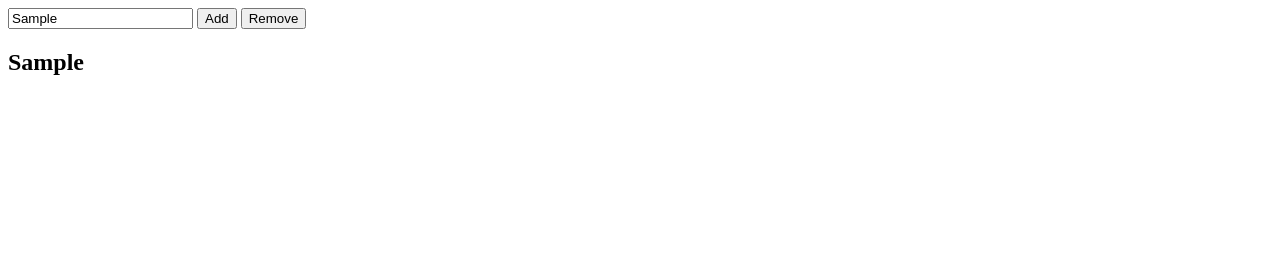
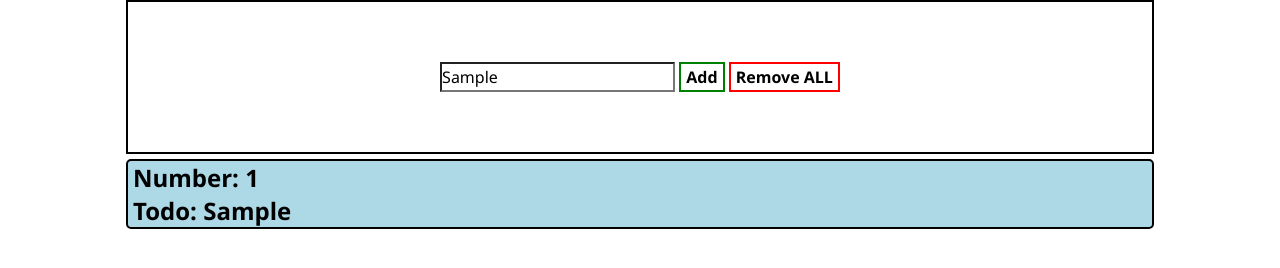
Before and after one commit to StianPost/JS_TODO_Project, a plain HTML site: page index.html in a window 1280 px wide. Both pictures are taken after typing "Sample" into the empty fields and a click on the input "Add". Drawn offline with Linux system fonts and the light colour scheme.

Commit message:
cleaned it up

```diff
--- a/css/styles.css
+++ b/css/styles.css
@@ -1,6 +1,57 @@
+* {
+  margin: 0;
+  padding: 0;
+  font-family: 'Segoe UI', Tahoma, Geneva, Verdana, sans-serif;
+}
+.formDiv {
+  width: 80%;
+  margin: auto;
+  border: black 2px solid;
+  height: 150px;
+  display: flex;
+  justify-content: center;
+  align-items: center;
+}
+
+.addBtn {
+  border: green 2px solid;
+  font-weight: bold;
+}
+.removeBtn {
+  border: red 2px solid;
+  font-weight: bold;
+}
+
+.addBtn,
+.removeBtn {
+  background-color: white;
+  font-size: 1rem;
+  height: 30px;
+  padding: 0px 5px;
+}
+.todoInput {
+  background-color: white;
+  font-size: 1rem;
+  height: 26px;
+}
+
 .odd {
-  background-color: green;
+  background-color: lightblue;
 }
 .even {
-  background-color: red;
+  background-color: lightgreen;
 }
+
+.odd,
+.even {
+  width: 80%;
+  margin: auto;
+  margin-top: 5px;
+  border: black 2px solid;
+  border-radius: 5px;
+  min-height: 50px;
+}
+.odd h2,
+.even h2 {
+  margin-left: 5px;
+}
--- a/index.html
+++ b/index.html
@@ -11,11 +11,22 @@
   <body>
     <header></header>
     <main>
-      <div>
+      <div class="formDiv">
         <form action="">
-          <input type="text" name="todo" id="todoItem" placeholder="Todo:" />
-          <input type="submit" id="addItem" value="Add" />
-          <input type="submit" id="removeItem" value="Remove" />
+          <input
+            type="text"
+            class="todoInput"
+            name="todo"
+            id="todoItem"
+            placeholder="Todo:"
+          />
+          <input type="submit" class="addBtn" id="addItem" value="Add" />
+          <input
+            type="submit"
+            class="removeBtn"
+            id="removeItem"
+            value="Remove ALL"
+          />
         </form>
       </div>
       <div class="itemsList" id="itemsList"></div>
--- a/js/script.js
+++ b/js/script.js
@@ -11,8 +11,15 @@ addBtn.onclick = function (event) {
     itemClass = 'even';
   }
   document.querySelector('#itemsList').innerHTML += `
-  <div class=${itemClass}">
-  <h2>${todoItem.value}</h2>
+  <div class="${itemClass}">
+  <h2>Number: ${count} </h2>
+  <h2>Todo: ${todoItem.value}</h2>
 </div>
   `;
 };
+
+removeBtn.onclick = function (event) {
+  event.preventDefault();
+  document.querySelector('#itemsList').innerHTML = ``;
+  count = 0;
+};
```
